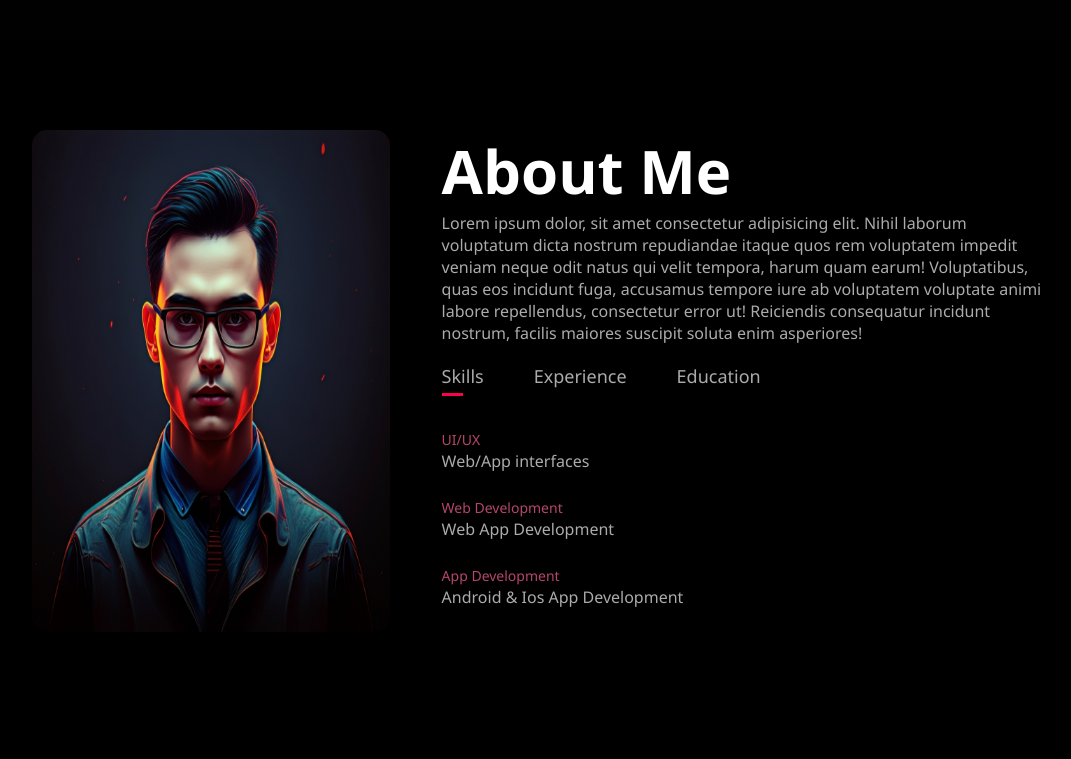
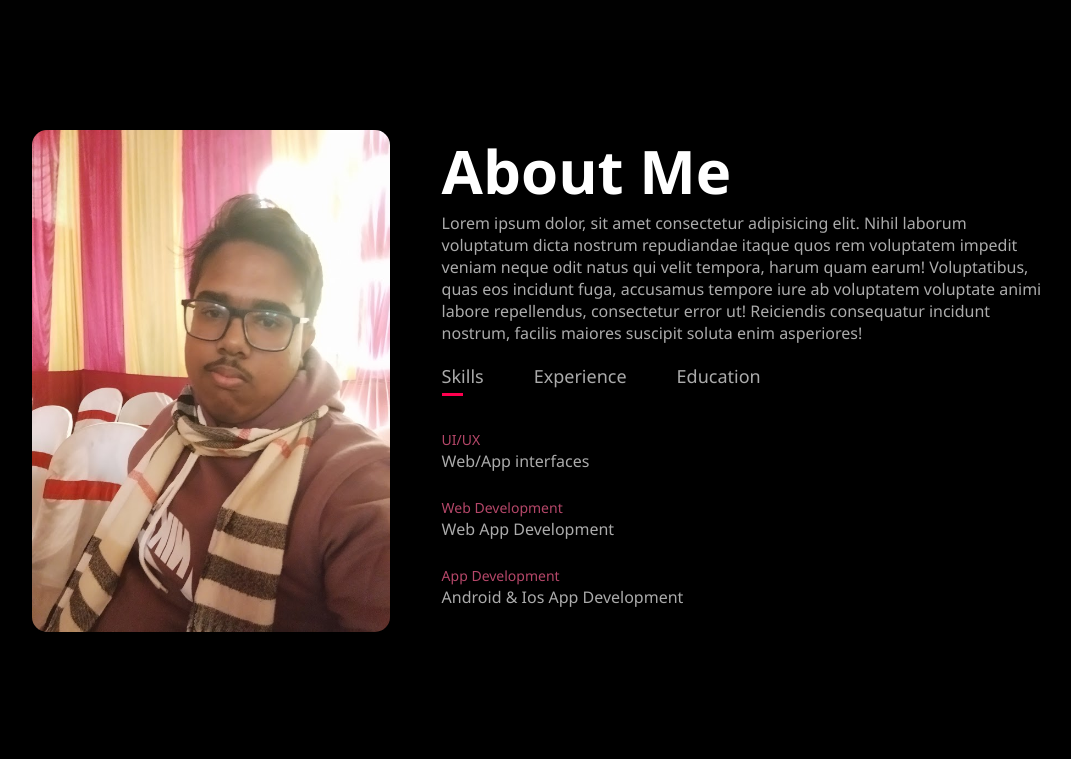
Before and after one commit to DipayanSantra/portfolio, a plain HTML site: page index.html in a window 1280 px wide. Shown: the part 760-1519 px from the top of the page, without its empty margins (96-1167 px from the left). Drawn offline with nearby package versions, Linux system fonts and the light colour scheme.

Commit message:
i changed this

```diff
--- a/index.html
+++ b/index.html
@@ -54,7 +54,7 @@
         <div class="container">
             <div class="row">
                 <div class="about-col-1">
-                    <img src="user.png">
+                    <img src="myimage.jpg">
                 </div>
                 <div class="about-col-2">
                     <h1 class="abme">About Me</h1>
```
Also changed, not shown: myimage.jpg (added).
